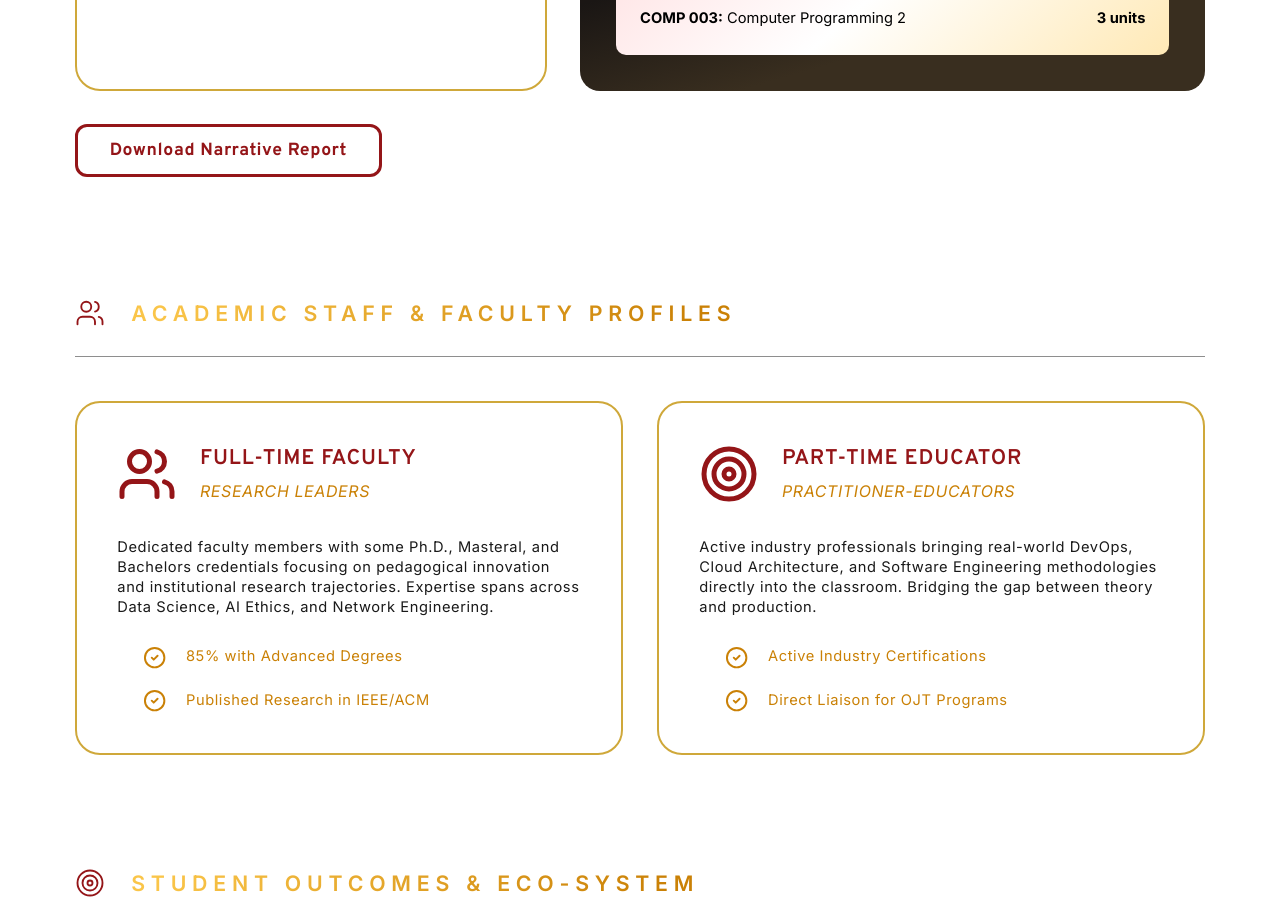
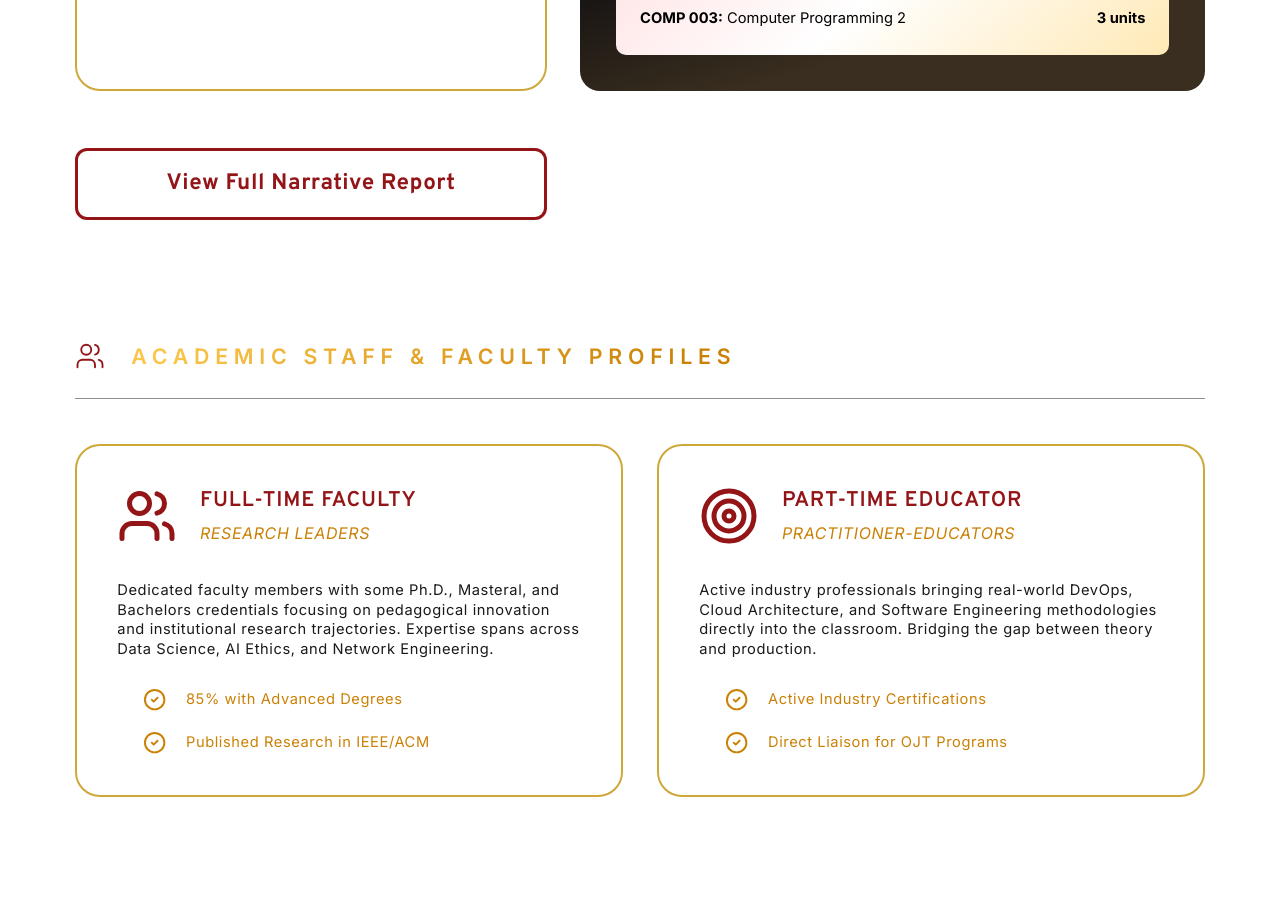
Before and after one commit to fr-anz/DIT-Accred, a SvelteKit app: page /teaching-learning in a window 1280 px wide. Shown: the part 2500-3409 px from the top of the page. Built offline with nearby package versions, Linux system fonts and the light colour scheme.

Commit message:
Commit remaining modified page changes

```diff
--- a/src/routes/planning/+page.svelte
+++ b/src/routes/planning/+page.svelte
@@ -190,9 +190,13 @@
 					</div>
 				</div>
 				<div class="narrative-action-wrapper">
-					<a href="https://bit.ly/ITL4Area5" class="narrative-btn" target="_blank" rel="noopener noreferrer">
-						Download Narrative Report
-
+					<a
+						href="https://bit.ly/ITL4Area5"
+						class="narrative-btn"
+						target="_blank"
+						rel="noopener noreferrer"
+					>
+						View Full Narrative Report
 					</a>
 				</div>
 			</div>
@@ -454,11 +458,12 @@
 <Footer />
 
 <style>
-.narrative-action-wrapper {
+    .narrative-action-wrapper {
 		display: flex;
-		justify-content: center; /* Changed from flex-start to center it */
+		justify-content: center;
 		width: 100%;
-		margin: 0rem 0; /* Adds spacing around the button */
+		margin-top: 1.5rem;
+		margin-bottom: 0;
 	}
 
 	.narrative-btn {
--- a/src/routes/teaching-learning/+page.svelte
+++ b/src/routes/teaching-learning/+page.svelte
@@ -598,8 +598,8 @@
 			</div>
 
 				<div class="narrative-action-wrapper">
-					<a href="https://drive.google.com/YOUR_LINK_HERE" class="narrative-btn" target="_blank" rel="noopener noreferrer">
-						Download Narrative Report
+					<a href="https://bit.ly/ITL4Area2" class="narrative-btn" target="_blank" rel="noopener noreferrer">
+						View Full Narrative Report
 					</a>
 				</div>
 		</div>
@@ -994,22 +994,27 @@
 <Footer />
 
 <style>
-
-	.narrative-action-wrapper {
-		margin-top: 0px;
-		display: flex;
-		justify-content: flex-start;
+    .narrative-action-wrapper {
+		display: flex;
+		justify-content: center;
+		width: 100%;
+		margin-top: 1.5rem;
+		margin-bottom: 0;
 	}
 
 	.narrative-btn {
-		display: inline-block;
-		padding: 12px 32px;
+		display: flex;
+		justify-content: center;
+		align-items: center;
+		width: 100%;
+		max-width: 700px; /* Stretches it out to match the research button */
+		padding: 18px 32px; /* Increased height slightly for a larger click target */
 		border: 3px solid #941518;
 		border-radius: 12px;
 		background-color: transparent;
 		color: #941518;
 		font-family: var(--font-heading, 'Overpass', sans-serif);
-		font-size: 1.1rem;
+		font-size: 1.4rem;
 		font-weight: 700;
 		text-decoration: none;
 		transition: all 0.2s ease;
```
